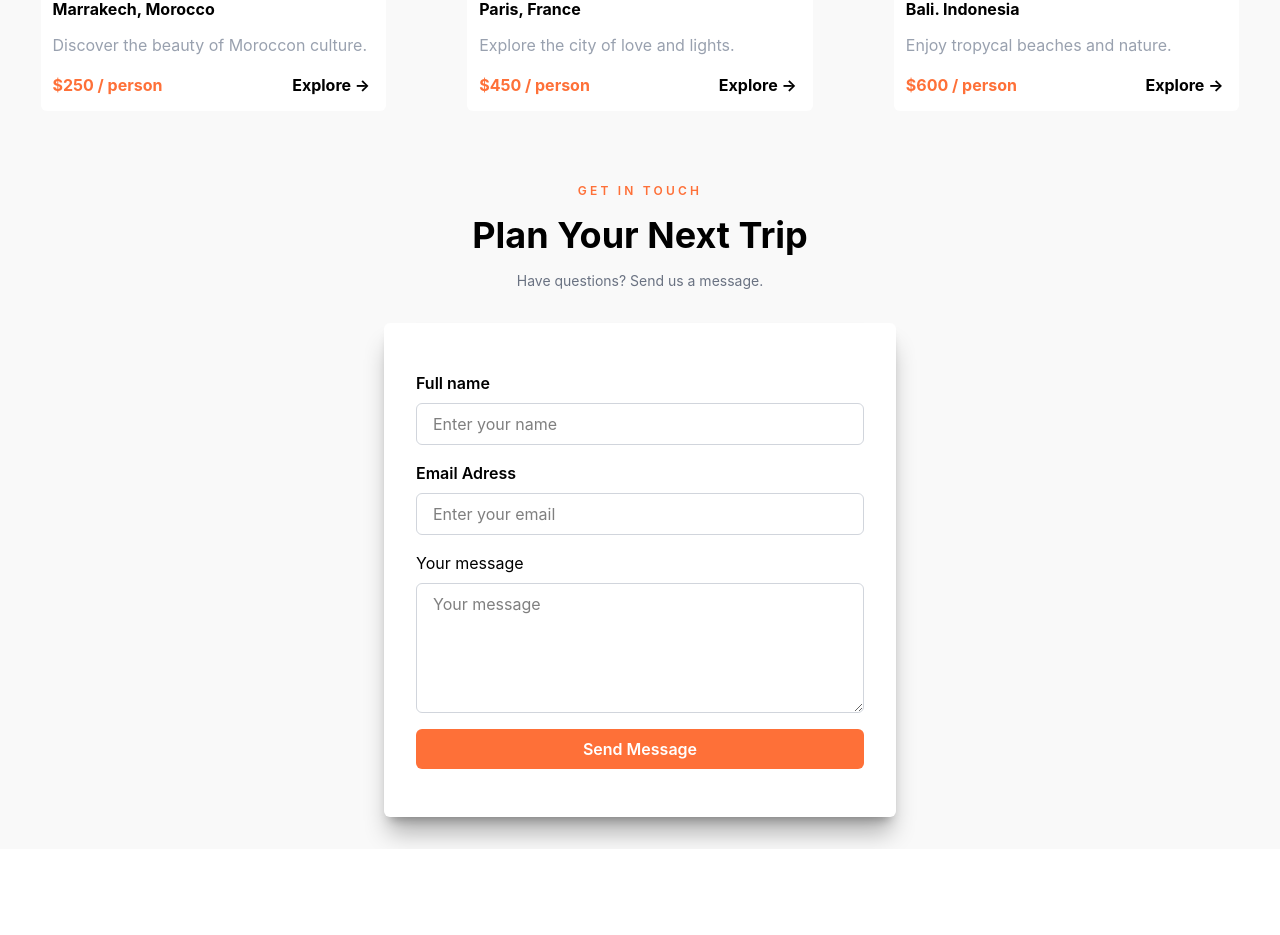
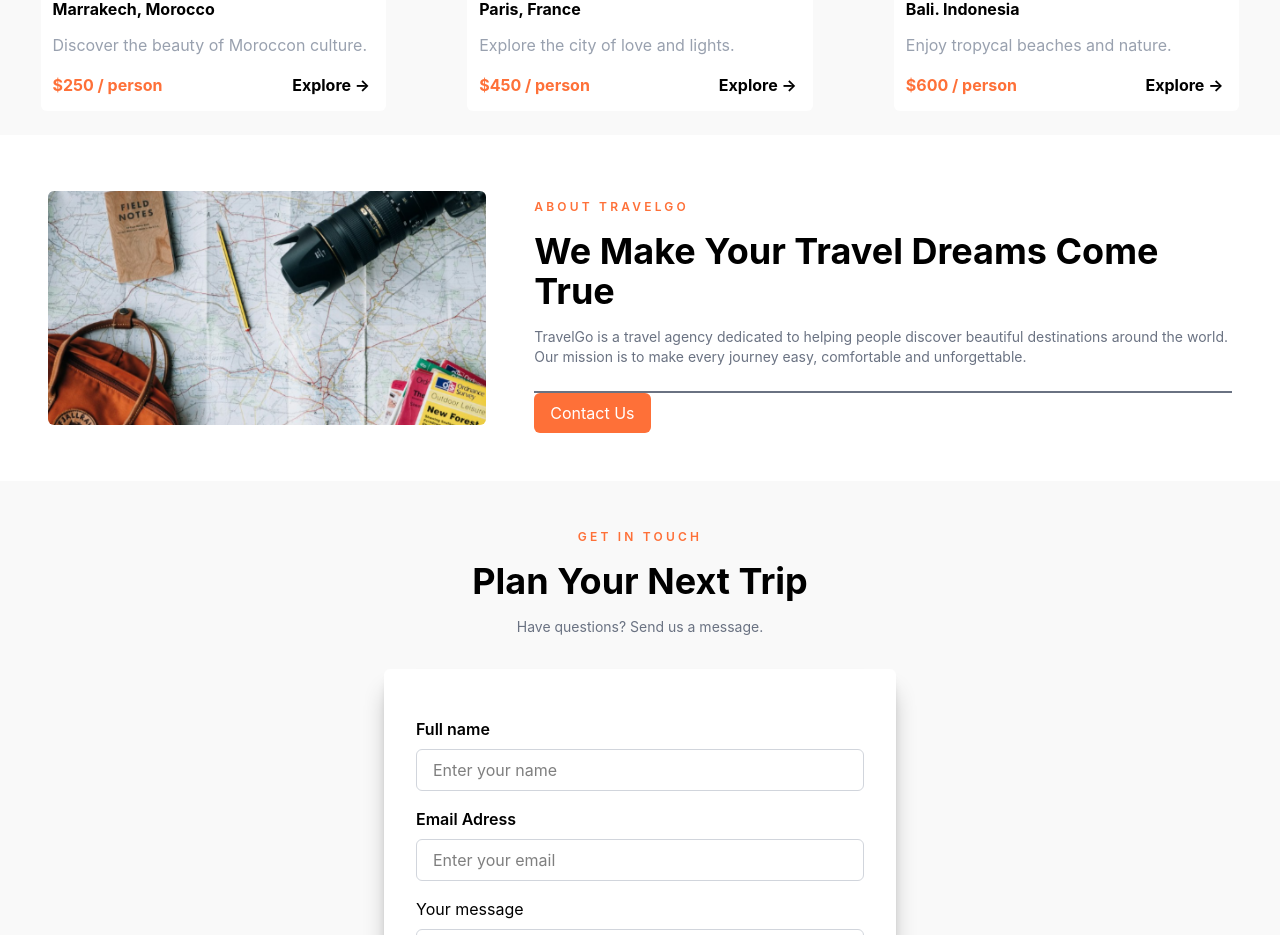
Before and after one commit to haribi-sarah/TravelGo, a website: page index.html in a window 1280 px wide. Shown: the part 1099-2034 px from the top of the page. Before the commit the page ends 1948 px from the top, so only its background shows below. Drawn offline with Linux system fonts and the light colour scheme.

Commit message:
lastcommit+section3

```diff
--- a/index.html
+++ b/index.html
@@ -71,7 +71,18 @@
         </div>
 
       </section>
-      <section id="sarah"></section>
+      <section id="sarah" class="bg-white flex gap-12 p-12 justify-center items-center">
+        <div>
+          <img src="./public/images/pic.png" alt="" class="w-[35vw] rounded-md">
+        </div>
+        <div>
+          <p class="text-alpha text-xs tracking-[0.2rem] font-semibold pt-4">ABOUT TRAVELGO</p>
+          <h1 class="text-4xl font-bold py-4">We Make Your Travel Dreams Come True</h1>
+          <p class="text-gray-500 text-sm pb-6 border-b-2">TravelGo is a travel agency dedicated to helping people discover beautiful destinations around the world. <br>Our mission is to make every journey easy, comfortable and unforgettable.</p>
+          <button class="bg-alpha px-4 py-2 rounded-md text-white">Contact Us</button>
+
+        </div>
+      </section>
       <section id="mohammed" class="flex flex-col items-center gap-[2rem] bg-bg py-[2rem]">
          <div class="flex flex-col items-center">
           <p class="text-alpha text-xs tracking-[0.2rem] font-semibold pt-4 uppercase">Get in touch</p>
```
Also changed, not shown: public/css/output.css, public/images/pic.png (added).
